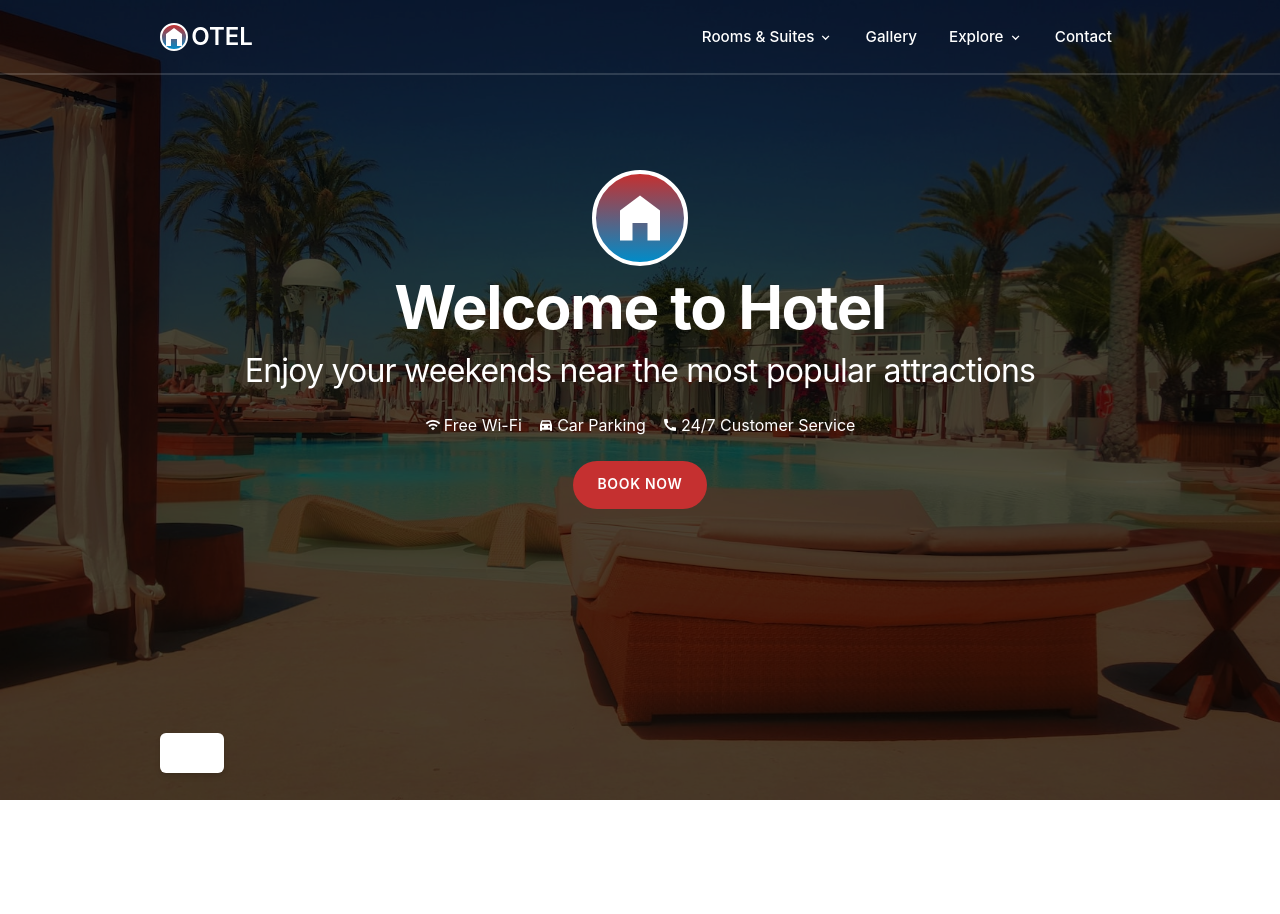
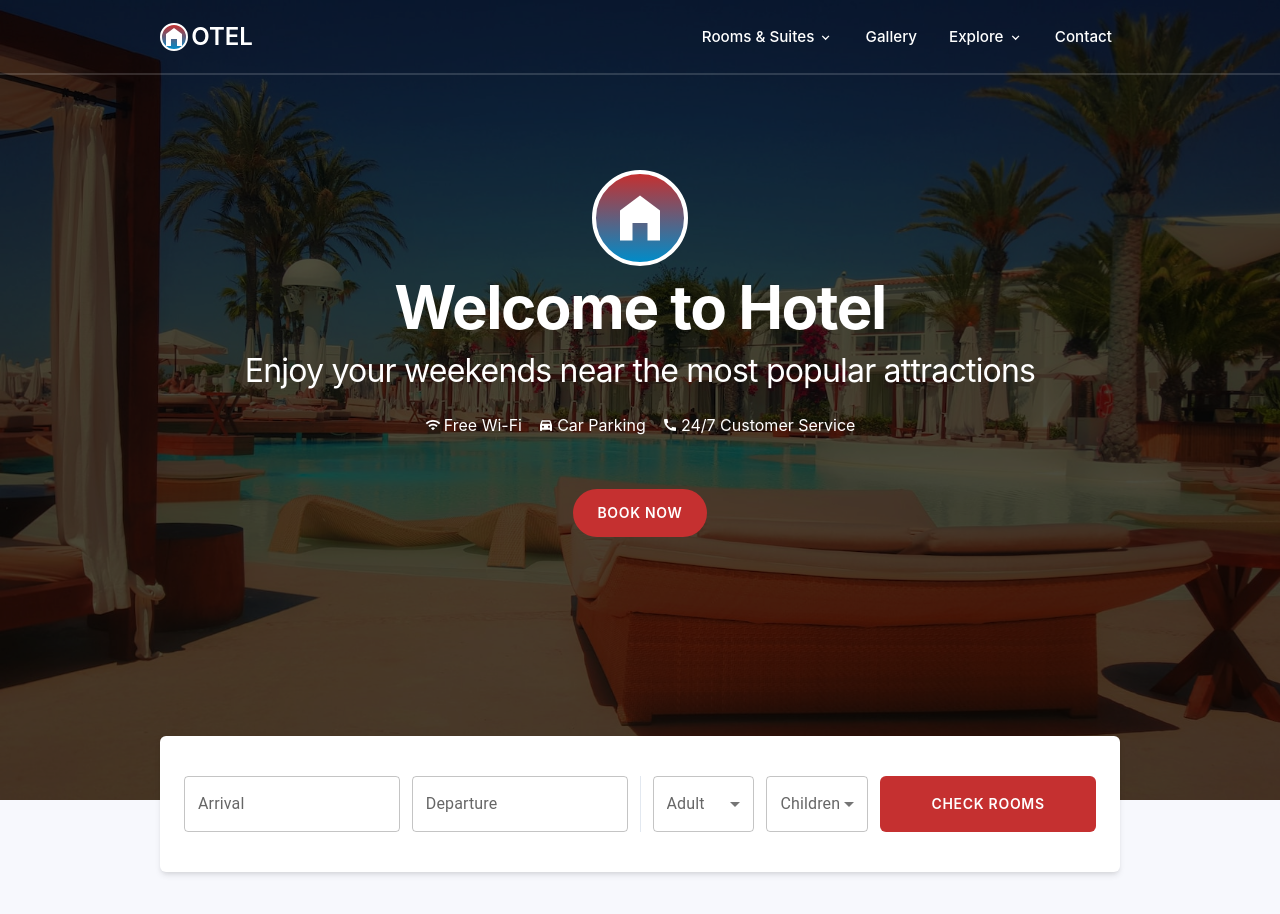
Before and after one commit to Babadinho/hotel-frontend, a React app in the folder client/: page / in a window 1280 px wide. Shown: the top 914 px of the page. Built offline with nearby package versions, Linux system fonts and the light colour scheme; a web font is replaced by a local one.

Commit message:
add book reservation card

```diff
--- a/client/package.json
+++ b/client/package.json
@@ -31,8 +31,12 @@
     "@chakra-ui/react": "^2.4.2",
     "@emotion/react": "^11.10.5",
     "@emotion/styled": "^11.10.5",
+    "@mui/material": "^5.10.17",
+    "@mui/system": "^5.10.17",
+    "@mui/x-date-pickers": "^5.0.9",
     "babel-loader": "^9.1.0",
     "css-loader": "^6.7.2",
+    "dayjs": "^1.11.7",
     "dotenv": "^16.0.3",
     "framer-motion": "^7.6.19",
     "html-webpack-plugin": "^5.5.0",
--- a/client/src/components/BookReservation.tsx
+++ b/client/src/components/BookReservation.tsx
@@ -1,20 +1,193 @@
-import React from 'react';
-import { Box, Button, chakra, Image, Text } from '@chakra-ui/react';
+import React, { useState } from 'react';
+import { Box, Stack, Button, StackDivider } from '@chakra-ui/react';
+import { Dayjs } from 'dayjs';
+import {
+  createTheme,
+  ThemeProvider as MuiThemeProvider,
+} from '@mui/material/styles';
+import TextField from '@mui/material/TextField';
+import { AdapterDayjs } from '@mui/x-date-pickers/AdapterDayjs';
+import { LocalizationProvider } from '@mui/x-date-pickers/LocalizationProvider';
+import { DatePicker } from '@mui/x-date-pickers/DatePicker';
+import InputLabel from '@mui/material/InputLabel';
+import MenuItem from '@mui/material/MenuItem';
+import FormControl from '@mui/material/FormControl';
+import Select, { SelectChangeEvent } from '@mui/material/Select';
+const mui_theme = createTheme();
+
+interface Reservation {
+  arrival: Dayjs | null;
+  departure: Dayjs | null;
+  adult: string;
+  children: string;
+}
 
 const BookReservation = () => {
+  const [values, setValues] = useState<Reservation>({
+    arrival: null,
+    departure: null,
+    adult: '',
+    children: '',
+  });
+
+  const { arrival, departure, adult, children } = values;
+
   return (
     <Box
       px={{ base: '1rem', md: '5rem', xl: '10rem' }}
       position='absolute'
-      top={{ base: '46.5rem', md: '45.8rem' }}
+      bottom={{
+        base: '-10.5rem',
+        sm: '-7rem',
+        md: '-7rem',
+        xl: '-4.5rem',
+      }}
+      left={0}
+      right={0}
     >
       <Box
         bg='white'
         shadow='md'
         rounded='md'
-        px={{ base: 4, md: '8' }}
-        py={{ base: 2, md: 5 }}
-      ></Box>
+        px={{ base: 4, md: 6 }}
+        py={{ base: 10, md: 10 }}
+      >
+        <Stack
+          direction={{ base: 'column', xl: 'row' }}
+          justify='space-between'
+          align='stretch'
+          spacing='12px'
+          divider={<StackDivider borderColor='gray.200' />}
+        >
+          <Stack
+            direction={['row']}
+            spacing='12px'
+            justifyContent={'space-between'}
+            w={'100%'}
+          >
+            <MuiThemeProvider theme={mui_theme}>
+              <LocalizationProvider dateAdapter={AdapterDayjs}>
+                <DatePicker
+                  label='Arrival'
+                  value={arrival}
+                  onChange={(arrivalDate) =>
+                    setValues({ ...values, arrival: arrivalDate })
+                  }
+                  renderInput={(params) => (
+                    <TextField
+                      {...params}
+                      sx={{
+                        width: '100%',
+                      }}
+                      className='datePicker'
+                    />
+                  )}
+                />
+              </LocalizationProvider>
+            </MuiThemeProvider>
+
+            <MuiThemeProvider theme={mui_theme}>
+              <LocalizationProvider dateAdapter={AdapterDayjs}>
+                <DatePicker
+                  label='Departure'
+                  value={departure}
+                  onChange={(departureDate) =>
+                    setValues({ ...values, departure: departureDate })
+                  }
+                  renderInput={(params) => (
+                    <TextField
+                      {...params}
+                      sx={{
+                        width: '100%',
+                      }}
+                      className='datePicker'
+                    />
+                  )}
+                />
+              </LocalizationProvider>
+            </MuiThemeProvider>
+          </Stack>
+          <Stack
+            direction={{ base: 'column', sm: 'row', md: 'row' }}
+            spacing='12px'
+            w={'100%'}
+          >
+            <Stack direction={['row']} spacing='12px' w={'100%'}>
+              <MuiThemeProvider theme={mui_theme}>
+                <Box w={'100%'}>
+                  <FormControl sx={{ minWidth: '100%' }}>
+                    <InputLabel id='demo-simple-select-label'>Adult</InputLabel>
+                    <Select
+                      sx={{
+                        '&.Mui-focused .MuiOutlinedInput-notchedOutline': {
+                          borderColor: '#c53030',
+                        },
+                      }}
+                      labelId='demo-simple-select-label'
+                      id='demo-simple-select'
+                      value={adult}
+                      label='Adult'
+                      onChange={(e: SelectChangeEvent) =>
+                        setValues({ ...values, adult: e.target.value })
+                      }
+                    >
+                      <MenuItem value={1}>01</MenuItem>
+                      <MenuItem value={2}>02</MenuItem>
+                      <MenuItem value={3}>03</MenuItem>
+                      <MenuItem value={4}>04</MenuItem>
+                    </Select>
+                  </FormControl>
+                </Box>
+
+                <Box w={'100%'}>
+                  <FormControl sx={{ minWidth: '100%' }}>
+                    <InputLabel id='demo-simple-select-label'>
+                      Children
+                    </InputLabel>
+                    <Select
+                      sx={{
+                        '&.Mui-focused .MuiOutlinedInput-notchedOutline': {
+                          borderColor: '#c53030',
+                        },
+                      }}
+                      labelId='demo-simple-select-label'
+                      id='demo-simple-select'
+                      value={children}
+                      label='Children'
+                      onChange={(e: SelectChangeEvent) =>
+                        setValues({ ...values, children: e.target.value })
+                      }
+                    >
+                      <MenuItem value={0}>0</MenuItem>
+                      <MenuItem value={1}>01</MenuItem>
+                      <MenuItem value={2}>02</MenuItem>
+                      <MenuItem value={3}>03</MenuItem>
+                      <MenuItem value={4}>04</MenuItem>
+                    </Select>
+                  </FormControl>
+                </Box>
+              </MuiThemeProvider>
+            </Stack>
+
+            <Box w={'100%'}>
+              <Button
+                className='button'
+                size={'lg'}
+                rounded={'md'}
+                h='56px'
+                bg='red.600'
+                _hover={{ bg: 'red.600' }}
+                color='white'
+                fontSize='sm'
+                letterSpacing={{ base: 'short', xl: 'wider' }}
+                w={'100%'}
+              >
+                CHECK ROOMS
+              </Button>
+            </Box>
+          </Stack>
+        </Stack>
+      </Box>
     </Box>
   );
 };
--- a/client/src/layouts/Header.tsx
+++ b/client/src/layouts/Header.tsx
@@ -8,6 +8,7 @@ import {
   MdWifi,
 } from 'react-icons/md';
 import { motion } from 'framer-motion';
+import BookReservation from '../components/BookReservation';
 
 const Header = () => {
   const container = {
@@ -68,7 +69,7 @@ const Header = () => {
           left={0}
           right={0}
           textAlign='center'
-          top={170}
+          top={{ base: 150, md: 170 }}
         >
           <Box
             textAlign='center'
@@ -100,7 +101,7 @@ const Header = () => {
             <Box>
               <motion.div variants={item}>
                 <chakra.h1
-                  fontSize={{ base: '5xl', sm: '5xl', md: '6xl' }}
+                  fontSize={{ base: '4xl', sm: '4xl', md: '6xl' }}
                   letterSpacing='tight'
                   lineHeight='short'
                   fontWeight='bold'
@@ -133,7 +134,7 @@ const Header = () => {
               </chakra.h1>
             </motion.div>
             <motion.div variants={item}>
-              <chakra.p
+              <Box
                 mt={{ base: 3, sm: 5, md: 5 }}
                 mx={{ sm: 'auto', lg: 0 }}
                 mb={6}
@@ -155,10 +156,11 @@ const Header = () => {
                   <MdCall />
                   <Text pl='0.2rem'>24/7 Customer Service</Text>
                 </chakra.span>
-              </chakra.p>
+              </Box>
             </motion.div>
             <motion.div variants={item}>
               <Button
+                mt={'1.8rem'}
                 className='button'
                 size={'lg'}
                 rounded={50}
@@ -173,6 +175,7 @@ const Header = () => {
             </motion.div>
           </Box>
         </Box>
+        <BookReservation />
       </Box>
     </motion.div>
   );
--- a/client/src/layouts/NavBar.tsx
+++ b/client/src/layouts/NavBar.tsx
@@ -67,7 +67,7 @@ const NavBar = () => {
             textDecoration: 'none',
           }}
         >
-          <Text
+          <Box
             textAlign={useBreakpointValue({ base: 'center', md: 'left' })}
             fontSize={'2xl'}
             fontWeight={600}
@@ -88,7 +88,7 @@ const NavBar = () => {
               <MdHomeFilled />
             </Text>{' '}
             OTEL
-          </Text>
+          </Box>
         </Link>
         <Flex>
           <Flex display={{ base: 'none', md: 'flex' }}>
@@ -98,15 +98,27 @@ const NavBar = () => {
         <Flex display={{ base: 'flex', md: 'none' }}>
           <IconButton
             onClick={onToggle}
+            className='toggleIcon'
             icon={
               isOpen ? (
-                <CloseIcon w={3} h={3} />
+                <CloseIcon w={4} h={4} color='white' />
               ) : (
                 <HamburgerIcon w={7} h={7} color='white' />
               )
             }
             variant={'ghost'}
+            bg='none'
             aria-label={'Toggle Navigation'}
+            _focus={{
+              bg: 'none',
+              outline: 0,
+              boxShadow: 0,
+            }}
+            _active={{
+              bg: 'none',
+              outline: 0,
+              boxShadow: 0,
+            }}
           />
         </Flex>
       </Flex>
--- a/client/src/public/index.html
+++ b/client/src/public/index.html
@@ -12,7 +12,7 @@
 
 <body>
     <div id="app"></div>
-    <script src="./bundle.js"></script>
+    <!-- <script src="./bundle.js"></script> -->
 </body>
 
 </html>
--- a/client/src/public/styles/main.scss
+++ b/client/src/public/styles/main.scss
@@ -2,7 +2,7 @@
 
 body {
     // background-image: url('../images/background.jpg');
-    // background-color: #000;
+    background-color: #f7f8fd !important;
     height: 100rem !important;
 }
 
@@ -42,3 +42,19 @@ body {
 .button:hover {
     transform: translateY(-.07rem);
 }
+
+.toggleIcon {
+    -webkit-tap-highlight-color: transparent;
+}
+
+.datepicker {
+    width: 100% !important;
+}
+
+.datePicker .Mui-focused fieldset.MuiOutlinedInput-notchedOutline {
+    border-color: #c53030 !important;
+}
+
+.Mui-focused.MuiFormLabel-root {
+    color: #c53030 !important;
+}
--- a/client/src/screens/Home.tsx
+++ b/client/src/screens/Home.tsx
@@ -1,12 +1,10 @@
 import React from 'react';
 import Header from '../layouts/Header';
-import BookReservation from '../components/BookReservation';
 
 const Home = () => {
   return (
     <>
       <Header />
-      <BookReservation />
     </>
   );
 };
```
Also changed, not shown: client/src/components/DatePickerMain.tsx (added, +18 -0 lines), 1 other file (tests, documents, lock files or other folders).
